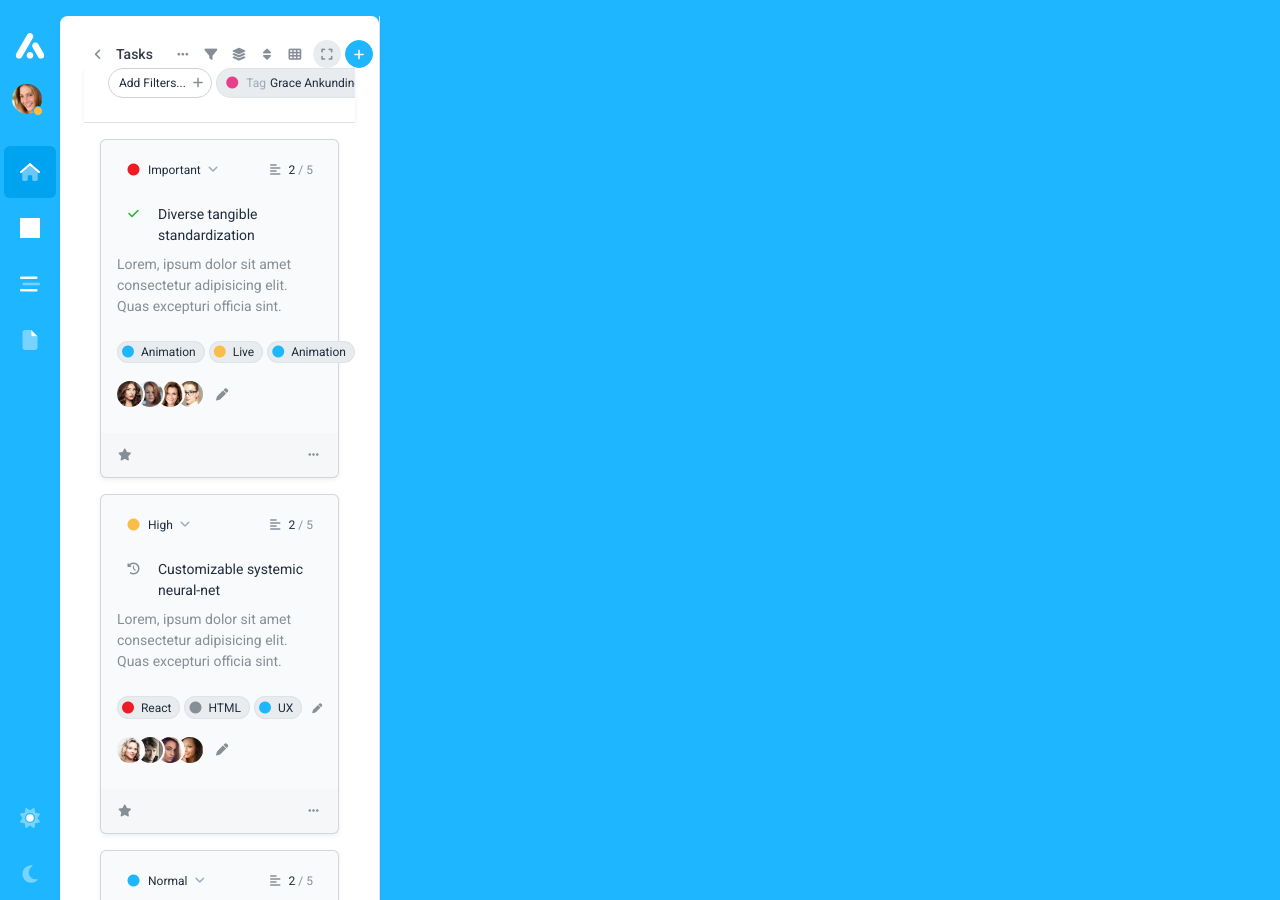
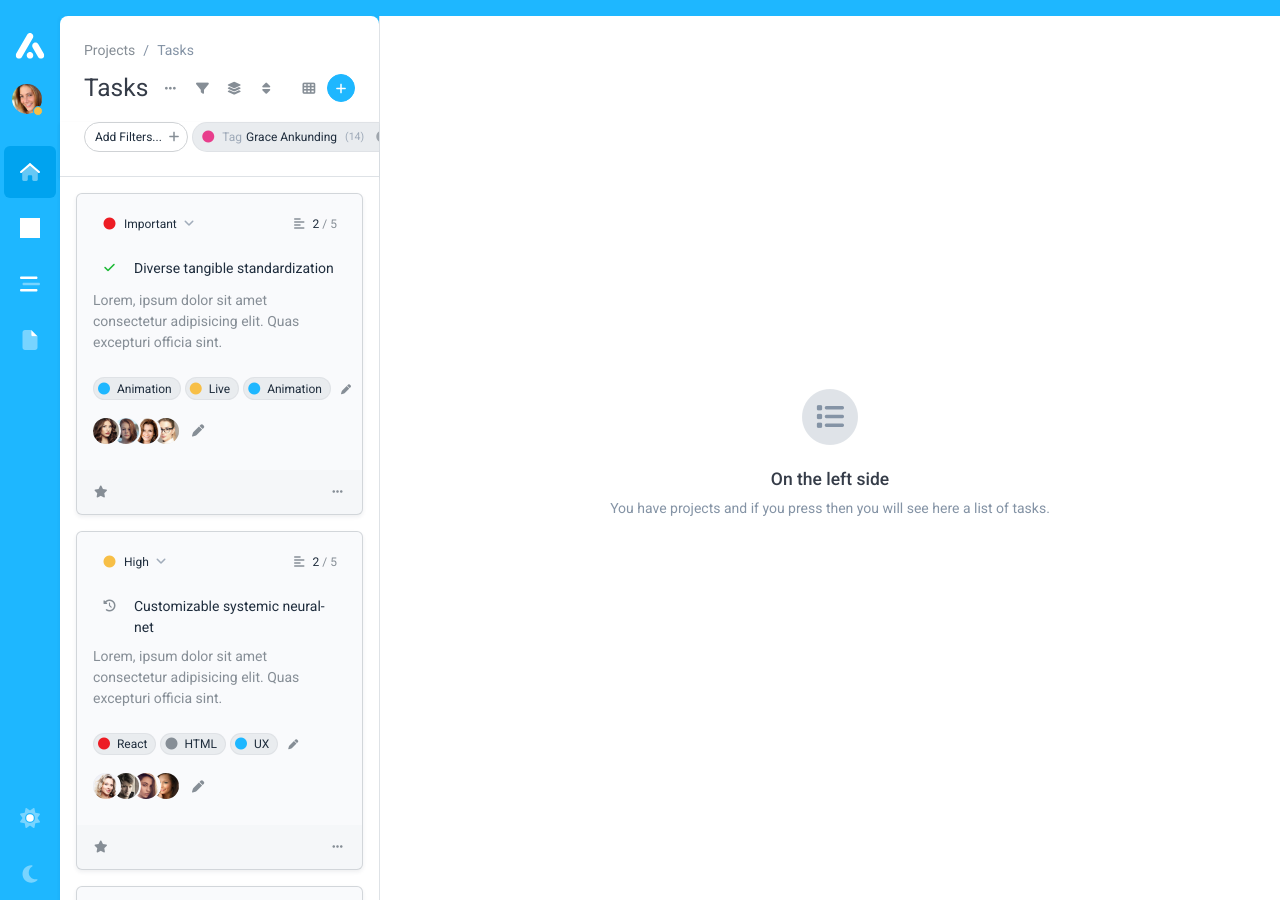
Before and after one commit to 0wczar/airframe, a Jekyll site: the page built from tasks/list/grid/index.html, in a window 1280 px wide. Built offline with Jekyll 4.4.1, drawn with Linux system fonts in a browser that asks for light colours; grey boxes are pictures that could not be loaded.

Commit message:
Added BG-white do content

```diff
--- a/tasks/list/grid/index.html
+++ b/tasks/list/grid/index.html
@@ -7,9 +7,9 @@ layoutListGridTasks: 1
 fullScreenListGridTasks: 1
 linkTasksListGrid: 1
 modalDangerTasksListEmpty: 1
-navbarBack: 1
+showTitle: true
 navbarTitle: 'Tasks'
 ---
-<div class="col min-vh-100 d-flex flex-column justify-content-center align-items-center">
+<div class="col min-vh-100 d-flex flex-column justify-content-center align-items-center bg-white">
     {% include empty-placeholder.html clickProject="" %}
 </div>
--- a/tasks/list/table/index.html
+++ b/tasks/list/table/index.html
@@ -6,9 +6,9 @@ grpApplyListTableTasks: 1
 layoutListTableTasks: 1
 linkTasksListTable: 1
 modalDangerTasksListEmpty: 1
-navbarBack: 1
+showTitle: true
 navbarTitle: 'Tasks'
 ---
-<div class="col min-vh-100 d-flex flex-column justify-content-center align-items-center">
+<div class="col min-vh-100 d-flex flex-column justify-content-center align-items-center bg-white">
     {% include empty-placeholder.html clickProject="" %}
 </div>
```
